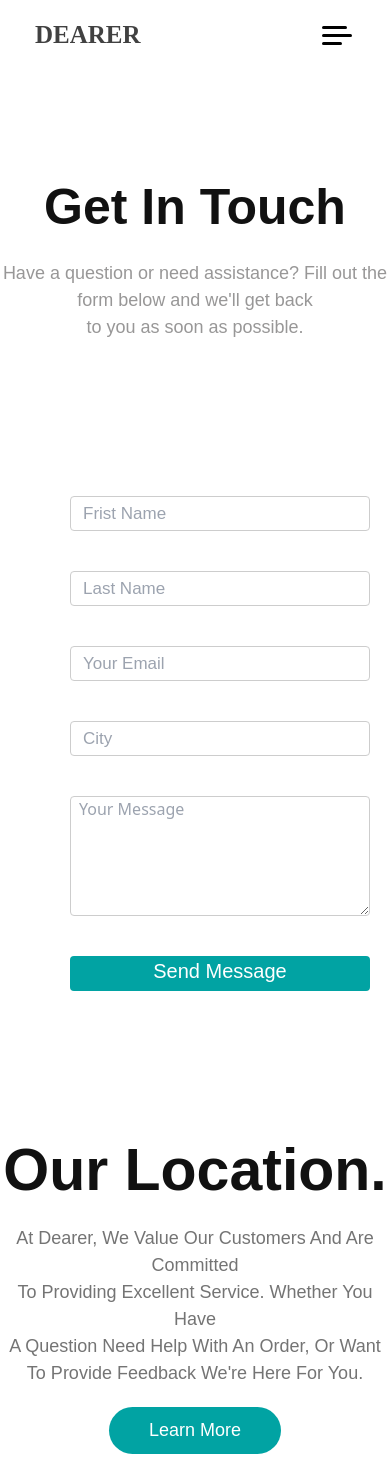
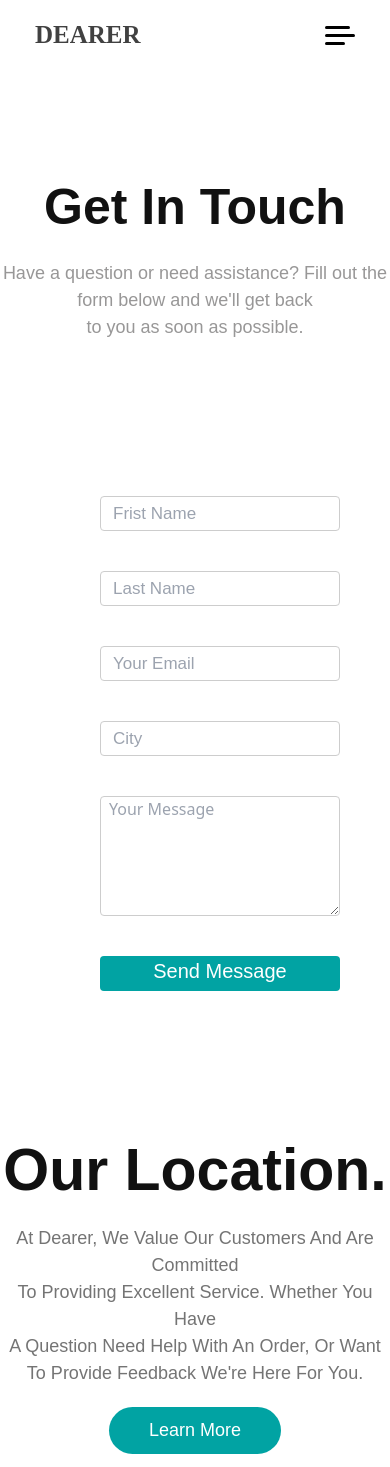
Before and after one commit to SaadAnna/Dearer, a React (Create React App) app: page /Contact in a window 390 px wide. Shown: the top 1467 px of the page. Built offline with nearby package versions, Linux system fonts and the light colour scheme.

Commit message:
modified Style file

```diff
--- a/src/Style.css
+++ b/src/Style.css
@@ -1004,10 +1004,11 @@ header nav ul li a:hover, .a-color {
 @media only screen and (max-width:1200px) {
     .hamburger {
         display: block;
+         margin-left: 7px;
     }
     .hamburger div {
         background: #000000;
-        margin-right: 3px;
+
     }
     #hamburger {
         display: flex;
@@ -1085,6 +1086,7 @@ header nav ul li a:hover, .a-color {
     align-items: center;
     text-align: center;
     gap: 15px;
+    margin: auto;
   }
   #People_Opinions div {
 
@@ -1102,27 +1104,28 @@ header nav ul li a:hover, .a-color {
         text-align: start;
     }
     #Our_Product div{
-        display: block;
-        justify-content: start;
-        align-items: start;
-        text-align: start;
-        margin-top: 50px;
+display: block;
+justify-content: center;
+align-items: center;
+text-align: start;
+margin: auto;
+margin-top: 55px;
     }
     #Our_Product div img{
-        width: 90%;
+        width: 80%;
         margin: auto;
     }
     #Our_Product a{
-        width: 90%;
+        width: 80%;
         margin: auto;
     }
     #Our_Product div  h1{
         margin: auto;
-        margin-left: 17px;
+        margin-left: 30px;
     }
     #Our_Product div span{
         margin: auto;
-        margin-left: 20px;
+        margin-left: 35px;
     }
     #productDescritpion{
         display: block;
@@ -1258,17 +1261,20 @@ header nav ul li a:hover, .a-color {
         width: 18%;
     }
     #Form_Contact form{
+        margin: auto;
+    }
+    #Form_Contact form{
         width: 410px;
     }
     #Form_Contact form input{
-        width:  300px;
+        width:  240px;
         display: block;
         justify-content: start;
         align-items: start;
         text-align: start;
     }
     #Form_Contact form textarea{
-        width:  300px;
+        width:  240px;
         display: block;
         justify-content: start;
         align-items: start;
@@ -1277,7 +1283,7 @@ header nav ul li a:hover, .a-color {
         margin-top: 40px;
     }
     #Form_Contact form span{
-        width: 300px;
+        width: 240px;
     }
     #Loaction{
         display:block;
```
